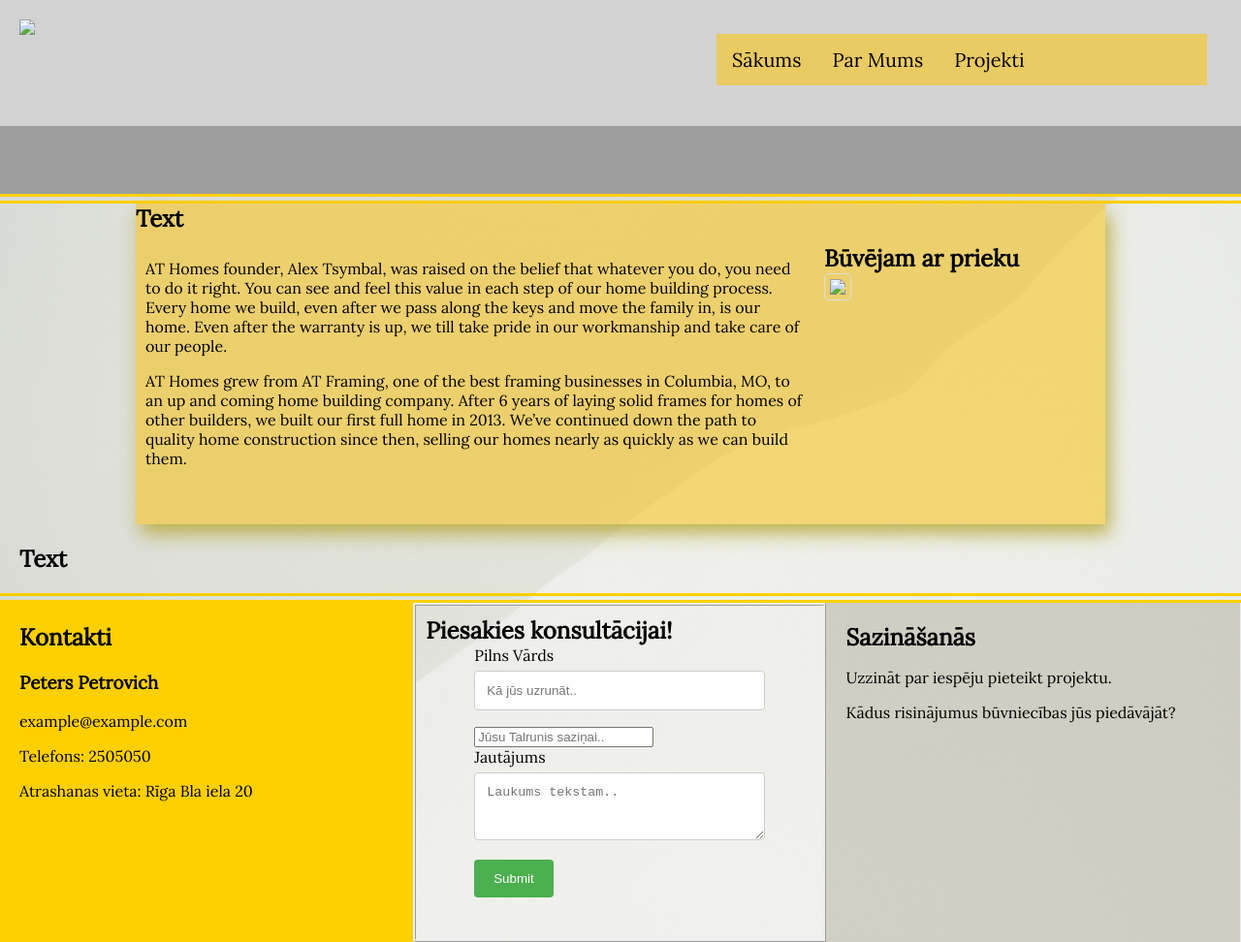
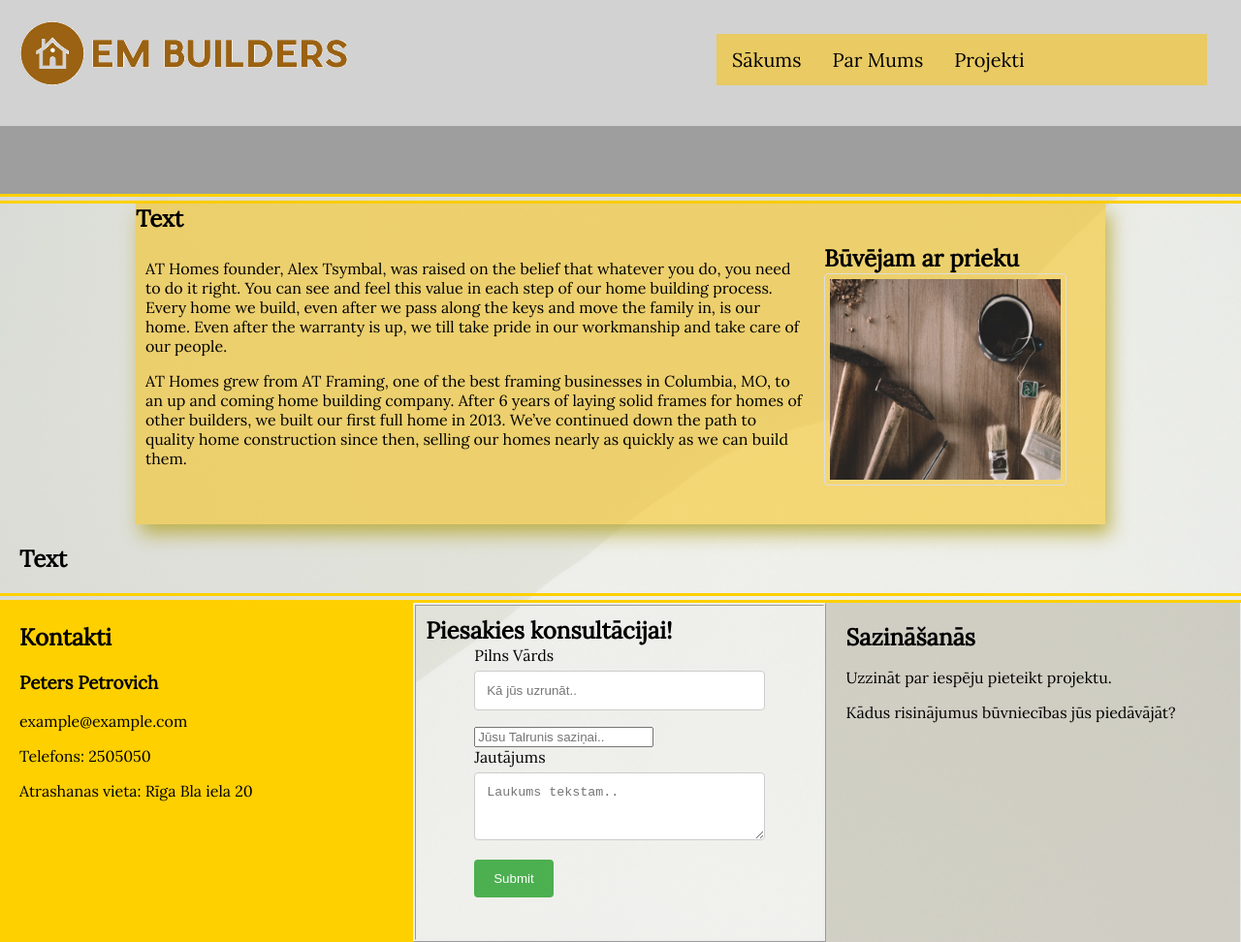
Before and after one commit to iraimiks/testbuveem, a plain HTML site: page index.html in a window 1280 px wide. Shown: the whole page at 97% size. Drawn offline with Linux system fonts and the light colour scheme; the site is published under a folder, as on GitHub Pages, so addresses that start at the root find nothing.

Commit message:
newchange

```diff
--- a/index.html
+++ b/index.html
@@ -14,7 +14,7 @@
 <body>
     <div class="row">
         <div class="column right">
-            <img src="/img/logonewOne2.png">
+            <img src="img/logonewOne2.png">
         </div>
 
         <div class="column left">
@@ -57,7 +57,7 @@
             </div>
             <div class="column1 right1">
                 <h2>Būvējam ar prieku</h2>
-                <img src="/img/milan-popovic-532663-unsplash.jpg">
+                <img src="img/milan-popovic-532663-unsplash.jpg">
             </div>
         </div>
     </div>
```
